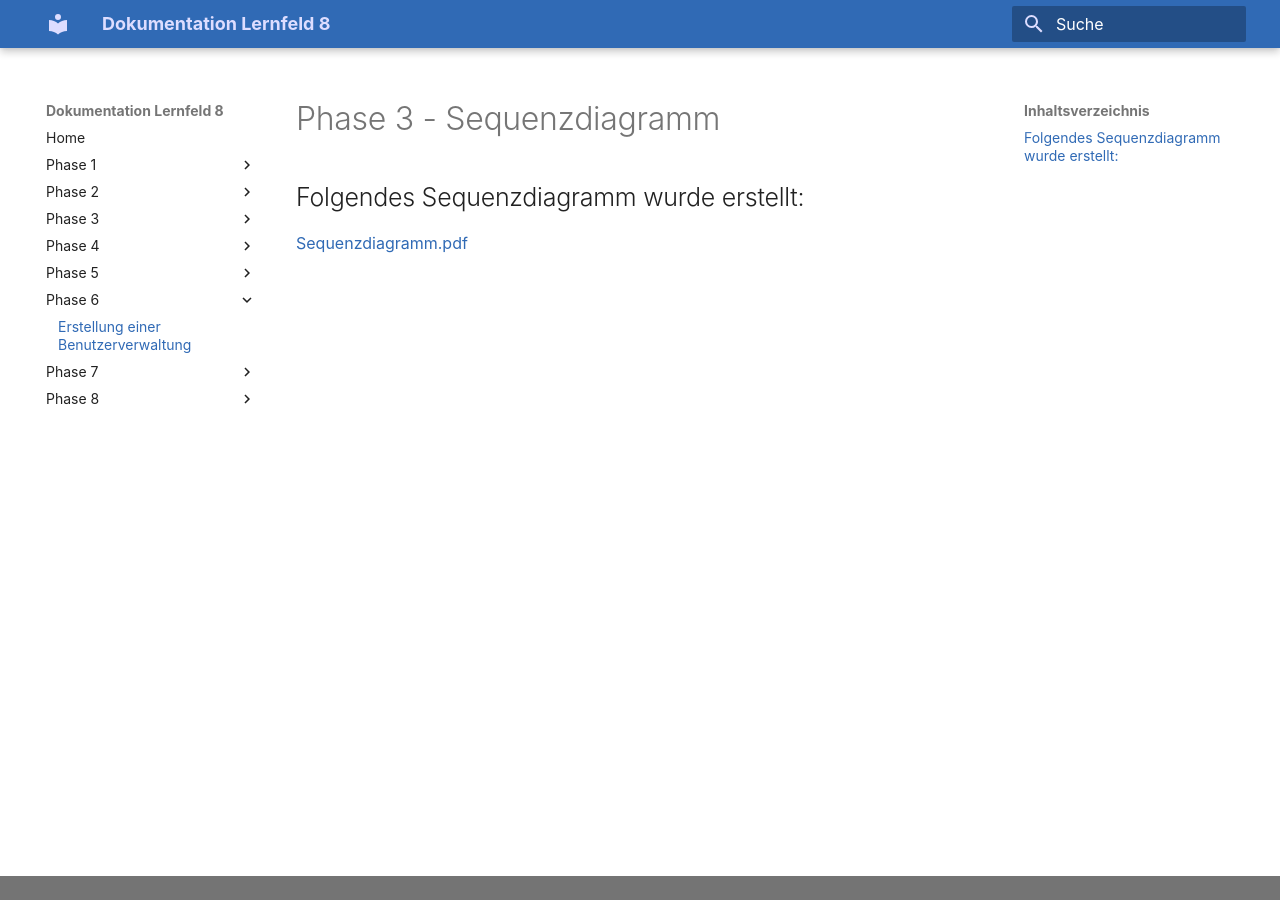
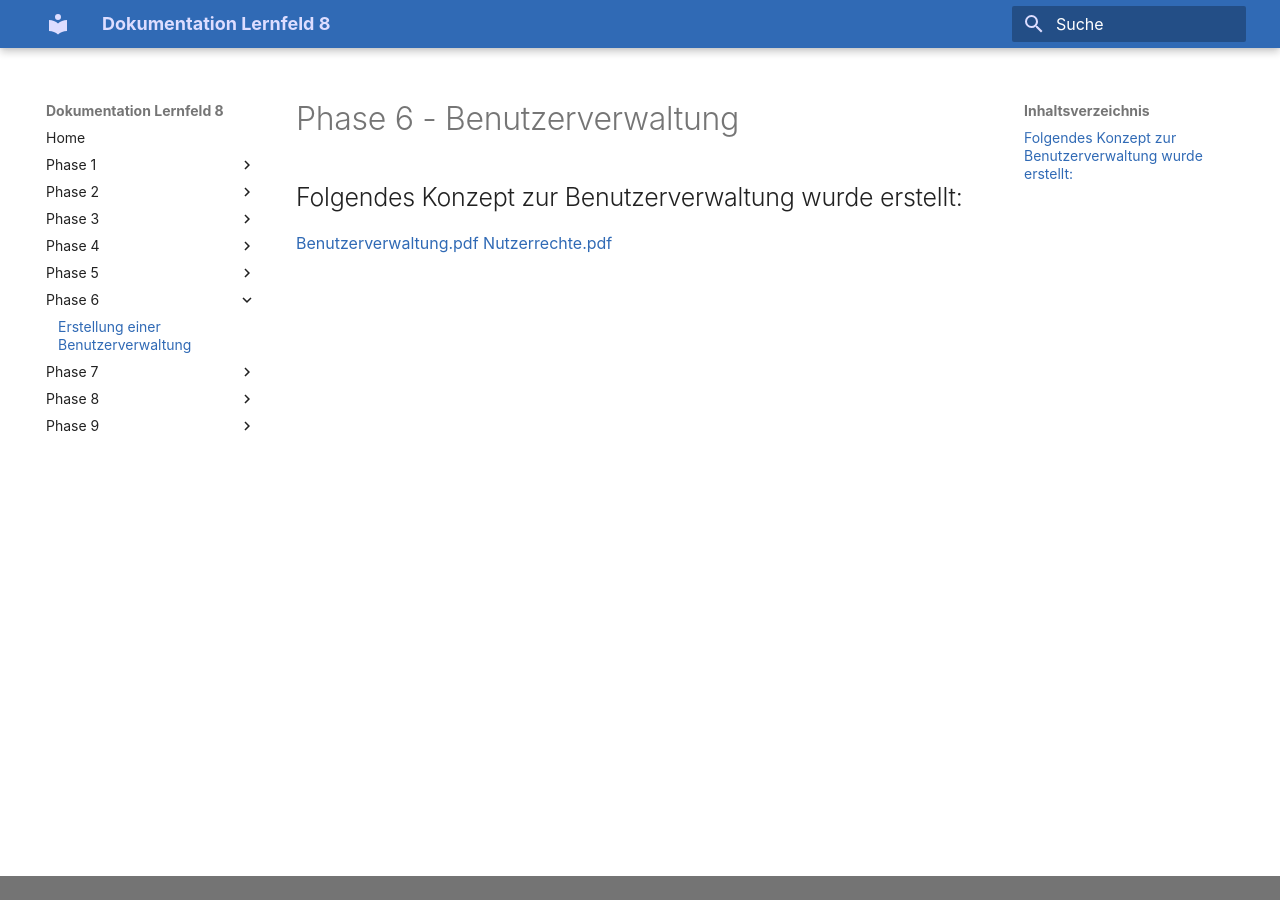
Before and after one commit to buggedcow/projekt, an MkDocs documentation site: the page built from docs/phase6/benutzerverwaltung.md, in a window 1280 px wide. Built offline with MkDocs 1.6.1 and Material for MkDocs 9.7.7, drawn with Linux system fonts in a browser that asks for light colours.

Commit message:
Final Changes

```diff
--- a/docs/phase6/benutzerverwaltung.md
+++ b/docs/phase6/benutzerverwaltung.md
@@ -1,5 +1,6 @@
-# Phase 3 - Sequenzdiagramm
+# Phase 6 - Benutzerverwaltung
 
-## Folgendes Sequenzdiagramm wurde erstellt:
+## Folgendes Konzept zur Benutzerverwaltung wurde erstellt:
 
-[Sequenzdiagramm.pdf](/phase3/sequenzdiagramm.pdf)
+[Benutzerverwaltung.pdf](/phase6/Benutzerverwaltung.pdf)
+[Nutzerrechte.pdf](/phase6/Nutzerrechte.pdf)
--- a/mkdocs.yml
+++ b/mkdocs.yml
@@ -59,4 +59,6 @@ nav:
   - Phase 7:
     - Erstellung eines IT-Sicherheitskonzepts: phase7/sicherheitskonzept.md
   - Phase 8:
-    - Datenquellen in einen zentralen Datenbestand überführen: phase8/datenbestand.md
+    - Datenquellen in einen zentralen Datenbestand überführen: phase8/datenmodell.md
+  - Phase 9:
+    - Skript zur Erstellung einer geeigneten Datenbankstruktur: phase9/datenbank.md
```
Also changed, not shown: docs/phase7/sicherheitskonzept.md (+3 -3 lines), docs/phase8/datenbestand.md (deleted, +0 -5 lines), docs/phase8/datenmodell.md (added, +5 -0 lines), docs/phase9/datenbank.md (added, +5 -0 lines), docs/phase8/Datenmodell.png (added), 4 other files.
